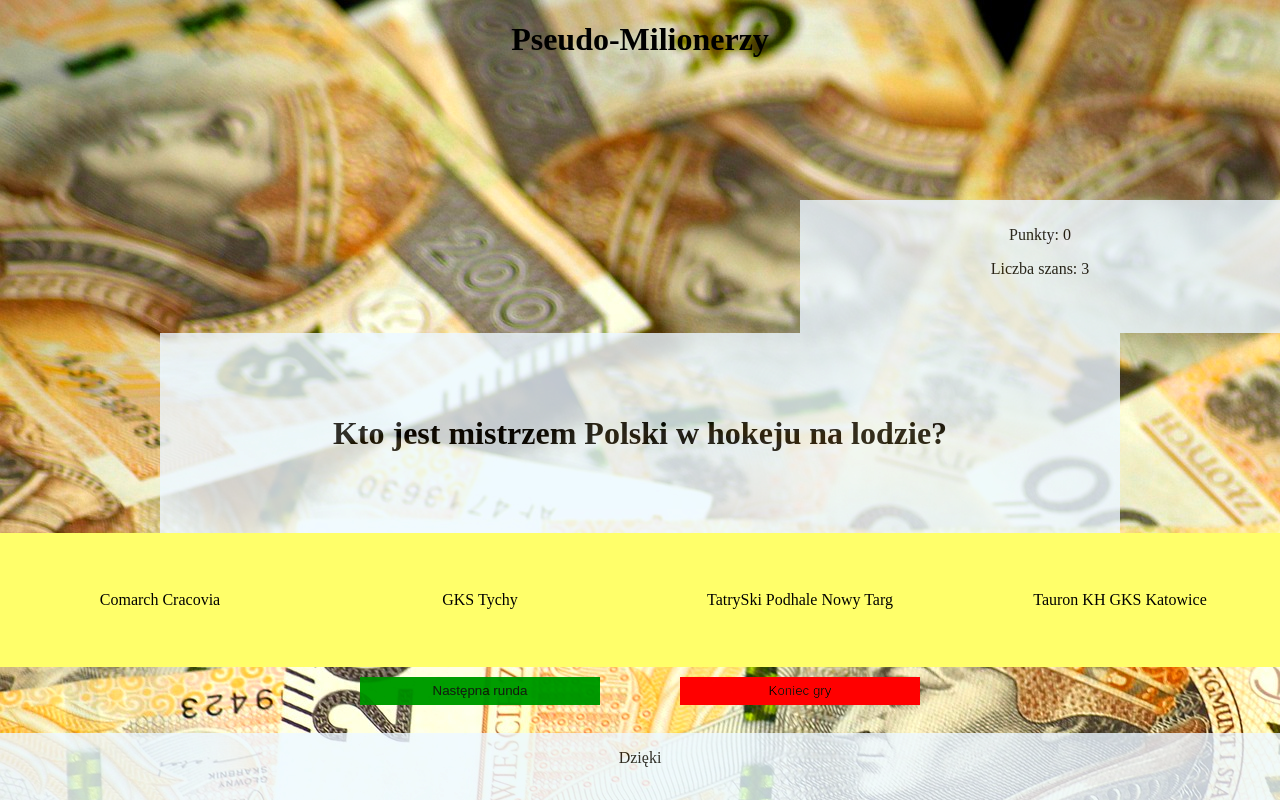
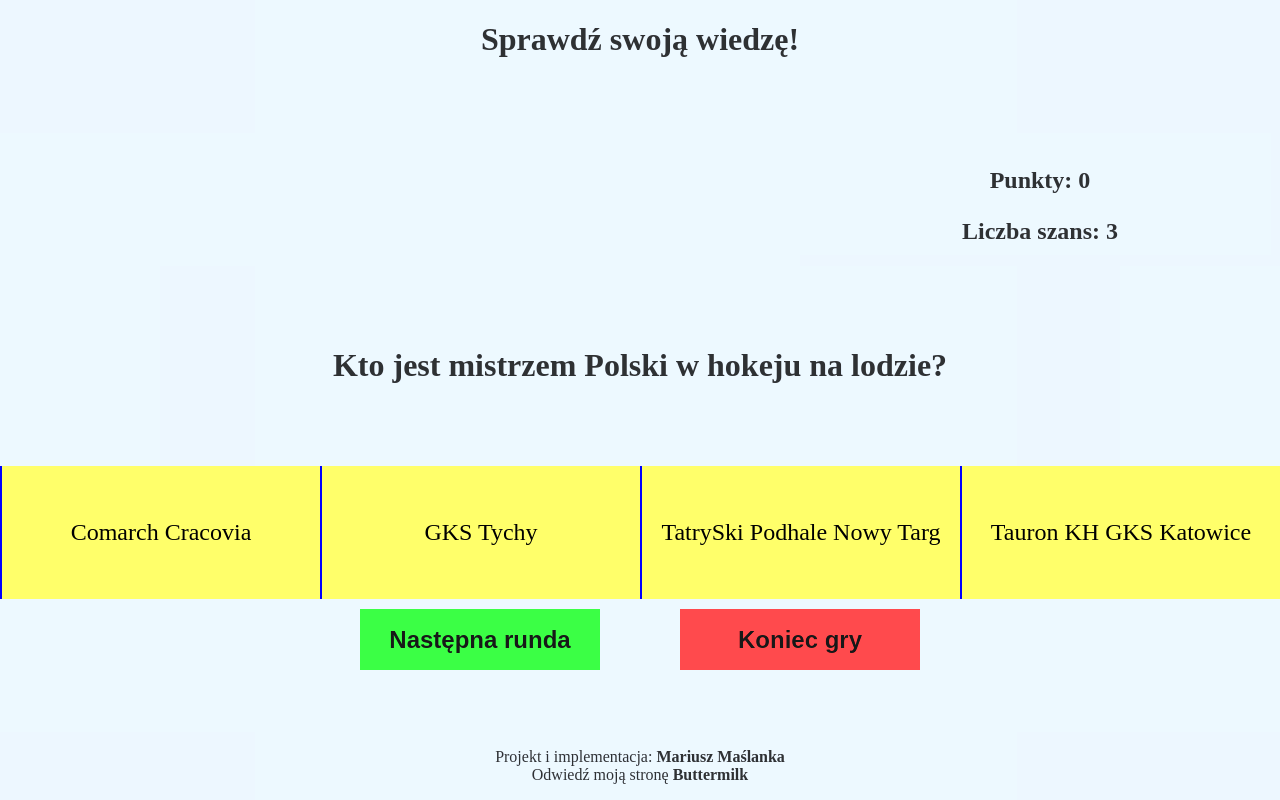
Before and after one commit to ButterMillk/Quiz-wtih-Vue.js-and-CSSGrid, a Vue app: page / in a window 1280 px wide. Built offline with nearby package versions, Linux system fonts and the light colour scheme.

Commit message:
Style complete

```diff
--- a/index.html
+++ b/index.html
@@ -9,7 +9,7 @@
         padding: 0;
       }
     </style>
-    <title>Millionaires by Mariusz Maślanka</title>
+    <title>Quiz by Mariusz Maślanka</title>
   </head>
   <body>
     <div id="app"></div>
--- a/src/App.vue
+++ b/src/App.vue
@@ -2,7 +2,7 @@
   <div id="app">
 
       <div class="navigation">
-        <h1>Pseudo-Milionerzy</h1>
+        <h1>Sprawdź swoją wiedzę!</h1>
       </div>
 
       <div class="info">
@@ -42,7 +42,10 @@
       </div>
 
       <div class="footer">
-        <p>Dzięki</p>
+        <p>Projekt i implementacja: <a class="footer__a" href="http://www.buttermilk.pl/">Mariusz Maślanka</a>
+          <br />
+           Odwiedź moją stronę <a class="footer__a" href="http://www.buttermilk.pl/">Buttermilk</a>
+        </p>
       </div>
 
   </div>
@@ -136,7 +139,7 @@
           this.endGameDetails();
           this.endGame();
         }
-      }, 2000)
+      }, 500)
     }
 
   },
@@ -154,7 +157,7 @@
   height: 100vh;
   grid-template-columns: repeat(8, 1fr);
   grid-template-rows: repeat(12, 1fr);
-  background-image: url(img/background.jpg);
+  background-color: aliceblue;
   opacity: 0.1 blue;
   -webkit-filter: saturate(150%);
   -moz-filter: saturate(150%);
@@ -166,12 +169,14 @@
 .navigation{
   text-align: center;
   grid-column: 1/ 9;
-  grid-row: 1/ 4;
+  grid-row: 1/ 3;
+  background-color: aliceblue;
+  opacity: 0.8;
 }
 
 .info{
   grid-column: 6/ 9;
-  grid-row: 4/ 6;
+  grid-row: 3/ 5;
   background-color: aliceblue;
   opacity: 0.8;
   text-align: center;
@@ -179,7 +184,7 @@
 
 .question{
   grid-column: 2/ 8;
-  grid-row:   6/ 9;
+  grid-row:   5/ 8;
   background-color: aliceblue;
   opacity: 0.8;
   text-align: center;
@@ -192,36 +197,41 @@
   background-color: #FFFF99;
   text-align: center;
   cursor: pointer;
-  font-size: 1em;
+  font-size: 1.5em;
+  border-left: 2px solid blue;
 }
 
 .answer:hover{
-  background-color: rgb(255, 242, 59);
+
+  transition: 0.4s;
+  background-color: #eeff00;
   font-size: 2em;
+  border-left: 20px solid blue;
+
 }
 .answer-1{
   grid-column: 1/ 3;
-  grid-row:   9/ 11;
+  grid-row:   8/ 10;
 }
 
 .answer-2{
   grid-column: 3/ 5;
-  grid-row:   9/ 11;
+  grid-row:   8/ 10;
 }
 
 .answer-3{
   grid-column: 5/ 7;
-  grid-row:   9/ 11;
+  grid-row:   8/ 10;
 }
 
 .answer-4{
   grid-column: 7/ 9;
-  grid-row:   9/ 11;
+  grid-row:   8/ 10;
 }
 
 .nextRound{
   grid-column: 3/ 5;
-  grid-row:   11/ 12;
+  grid-row:   10/ 12;
   text-align: center;
   border: none;
   padding-top: 10px;
@@ -229,7 +239,7 @@
 
 .endGame{
   grid-column: 5/ 7;
-  grid-row:   11/ 12;
+  grid-row:   10/ 12;
   text-align: center;
   padding-top: 10px;
 
@@ -239,16 +249,32 @@
   width: 75%;
   height: 50%;
   border: none;
-  background-color: green;
+  background-color: rgba(0, 255, 0, 0.6);
   opacity: 0.9;
+  font-size: 1.5em;
+  font-weight: bold;
+}
+
+.nextRound_button:hover{
+  background-color: rgba(0, 142, 19, 1);
+  transition: 0.5s;
 }
 
 .endGame__button{
   width: 75%;
   height: 50%;
   border: none;
-  background-color: red;
+  background-color: rgba(255, 0, 0, 0.7);
   opacity: 0.9;
+  font-size: 1.5em;
+  font-weight: bold;
+}
+
+.endGame__button:hover{
+
+  background-color: rgba(255, 0, 0, 1);
+  transition: 0.5s;
+
 }
 
 .footer{
@@ -257,6 +283,13 @@
   text-align: center;
   background-color: aliceblue;
   opacity: 0.8;
+
+}
+
+.footer__a {
+  text-decoration: none;
+  color: black;
+  font-weight: bold;
 }
 
 
--- a/src/components/Answer.vue
+++ b/src/components/Answer.vue
@@ -92,7 +92,6 @@
     width: 100%;
     height: 100%;
     display: table;
-    background-color: #FFFF99;
 }
 
 .wrapperAnswer__true:active{
--- a/src/components/Informations.vue
+++ b/src/components/Informations.vue
@@ -19,6 +19,8 @@
 .wrapperInformations{
     box-sizing: border-box;
     padding: 10px;
+    font-weight: bold;
+    font-size: 1.5em;
 }
 
 </style>
```
